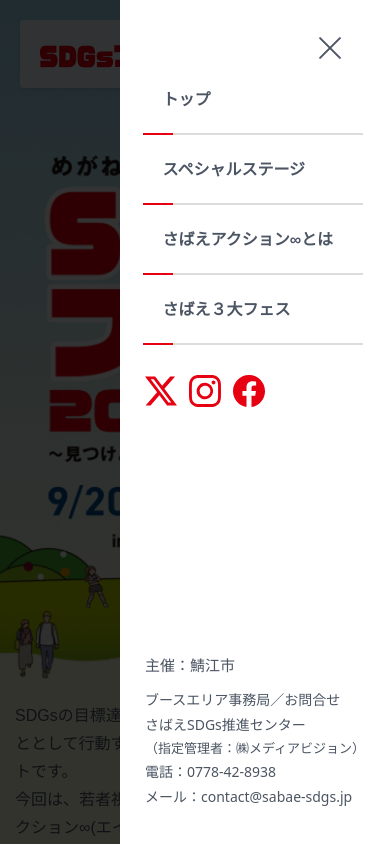
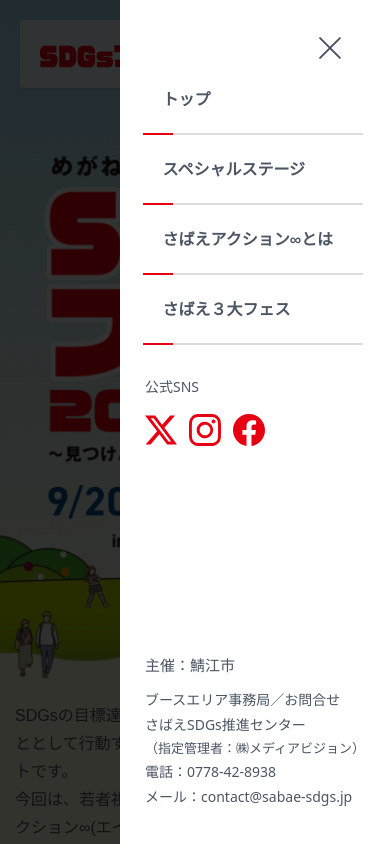
Before and after one commit to Ktjm-555/sabae-event-lp, a React (Vite) app in the folder sabae-event-lp/: page / in a window 390 px wide. Both pictures are taken after a click on the element 330 px from the left and 54 px from the top of the page. Shown: the top 844 px of the page. Built offline with nearby package versions, Linux system fonts and the light colour scheme; a web font is replaced by a local one.

Commit message:
ヘッダーの公式SNSのラベル追加

```diff
--- a/sabae-event-lp/src/components/Header.tsx
+++ b/sabae-event-lp/src/components/Header.tsx
@@ -43,7 +43,11 @@ export const Header = () => {
 								</A_HeaderNavLink>
 							</LI_HeaderNavItem>
 						</UL_HeaderNavList>
-						<DIV_IcoContainer>
+						<div>
+							<P_SnsLabel className={isShowMask ? "open" : ""}>
+								公式SNS
+							</P_SnsLabel>
+							<DIV_IconContainer>
 								<A_Icon
 									href="https://x.com/sabaekoho"
 									target="_blank"
@@ -74,7 +78,8 @@ export const Header = () => {
 										alt="鯖江市役所facebookのアイコン"
 									/>
 								</A_Icon>
-						</DIV_IcoContainer>
+							</DIV_IconContainer>
+						</div>
 					</DIV_HeaderNavAndIconContainer>
 
 					{/* 主催情報 */}
@@ -144,7 +149,7 @@ const A_Icon = styled.a`
 	}
 `;
 
-const DIV_IcoContainer = styled.div`
+const DIV_IconContainer = styled.div`
 	display: flex;
 `;
 
@@ -161,6 +166,14 @@ const DIV_OrganizedInfo = styled.div`
 	display: none;
 	&.open {
 		display: block;
+	}
+`;
+
+const P_SnsLabel = styled.p`
+	display: none;
+	&.open {
+		display: block;
+		margin-bottom: 14px;
 	}
 `;
 
```
Lines whose indentation alone changed are shown as unchanged.
